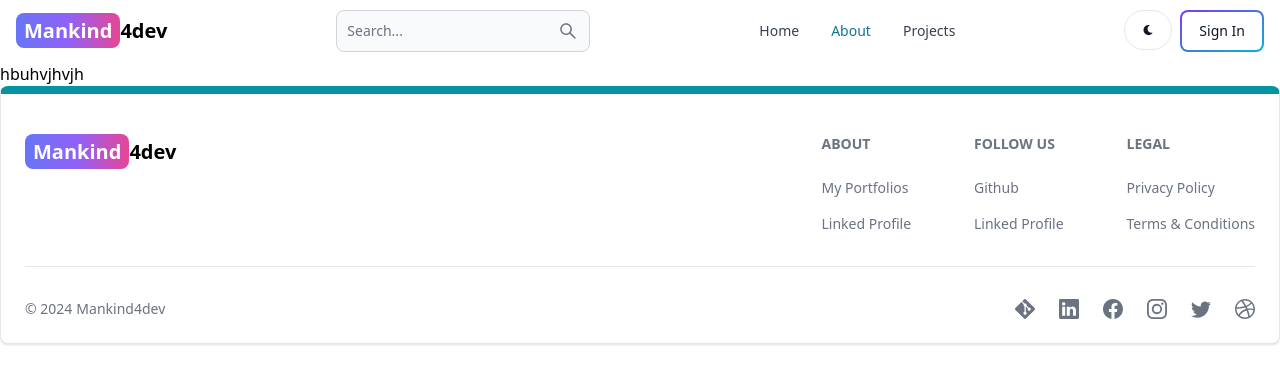
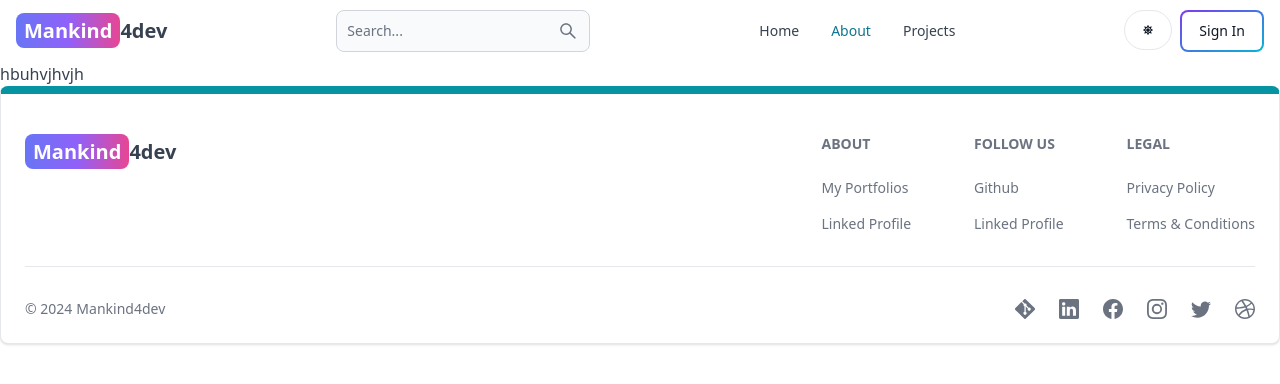
Before and after one commit to mankind4dev/mankind-web-app, a React (Vite) app in the folder client/: page /about in a window 1280 px wide. Shown: the top 384 px of the page. Built offline with nearby package versions, Linux system fonts and the light colour scheme; no server answers.

Commit message:
Complete dark mode functionality successful

```diff
--- a/client/src/components/Header.jsx
+++ b/client/src/components/Header.jsx
@@ -8,13 +8,16 @@
   TextInput,
 } from "flowbite-react";
 import { AiOutlineSearch } from "react-icons/ai";
-import { FaMoon } from "react-icons/fa";
-import { useSelector } from "react-redux";
+import { FaMoon, FaSun } from "react-icons/fa";
+import { useDispatch, useSelector } from "react-redux";
 import { Link, useLocation } from "react-router-dom";
+import { toggleTheme } from "../redux/theme/themeSlice";
 
 export default function Header() {
   const path = useLocation().pathname;
+  const dispatch = useDispatch();
   const { currentUser } = useSelector((state) => state.user);
+  const {theme} = useSelector((state) => state.theme)
   return (
     <Navbar className="boarder-b-2">
       <Link
@@ -38,8 +41,13 @@
         <AiOutlineSearch />
       </Button>
       <div className="flex gap-2 md:order-4">
-        <Button className="w-12 h-10 hidden sm:inline" color="gray" pill>
-          <FaMoon />
+        <Button
+          className="w-12 h-10 hidden sm:inline"
+          color="gray"
+          pill
+          onClick={() => dispatch(toggleTheme())}
+        >
+          {theme === "light" ? <FaSun /> : <FaMoon />}
         </Button>
         {currentUser ? (
           <>
--- /dev/null
+++ b/client/src/components/Themeprovider.jsx
@@ -0,0 +1,13 @@
+import { useSelector } from "react-redux";
+
+export default function Themeprovider({children}) {
+  const { theme } = useSelector((state) => state.theme);
+  return (
+    <div className={theme}>
+      <div className="bg-white text-gray-700 dark:text-gray-200 dark:bg-[rgb(16,23,42)] min-h-screen">
+
+      {children}
+      </div>
+    </div>
+  );
+}
--- a/client/src/main.jsx
+++ b/client/src/main.jsx
@@ -6,13 +6,16 @@
 import { store, persistor } from "./redux/store.js";
 import { Provider } from "react-redux";
 import { PersistGate } from "redux-persist/integration/react";
+import Themeprovider from "./components/Themeprovider.jsx";
 
 createRoot(document.getElementById("root")).render(
   <PersistGate persistor={persistor}>
     <Provider store={store}>
-      <Router>
-        <App />
-      </Router>
+      <Themeprovider>
+        <Router>
+          <App />
+        </Router>
+      </Themeprovider>
     </Provider>
   </PersistGate>
 );
--- a/client/src/redux/store.js
+++ b/client/src/redux/store.js
@@ -1,11 +1,13 @@
 import { combineReducers, configureStore } from "@reduxjs/toolkit";
 import userReducer from "./user/userSlice";
-import { persistReducer } from "redux-persist";
+import themeReducer from "./theme/themeSlice"
+import { persistReducer, persistStore} from "redux-persist";
 import storage from "redux-persist/lib/storage";
-import persistStore from "redux-persist/es/persistStore";
+
 
 const rootReducer = combineReducers({
   user: userReducer,
+  theme: themeReducer,
 });
 
 const persistConfig = {
--- /dev/null
+++ b/client/src/redux/theme/themeSlice.js
@@ -0,0 +1,19 @@
+import { createSlice } from "@reduxjs/toolkit";
+
+const initialState = {
+  theme: "light",
+};
+
+const themeSlice = createSlice({
+  name: "theme",
+  initialState,
+  reducers: {
+    toggleTheme: (state) => {
+      state.theme = state.theme === "light" ? "dark" : "light";
+    },
+  },
+});
+
+export const { toggleTheme } = themeSlice.actions;
+
+export default themeSlice.reducer;
```
